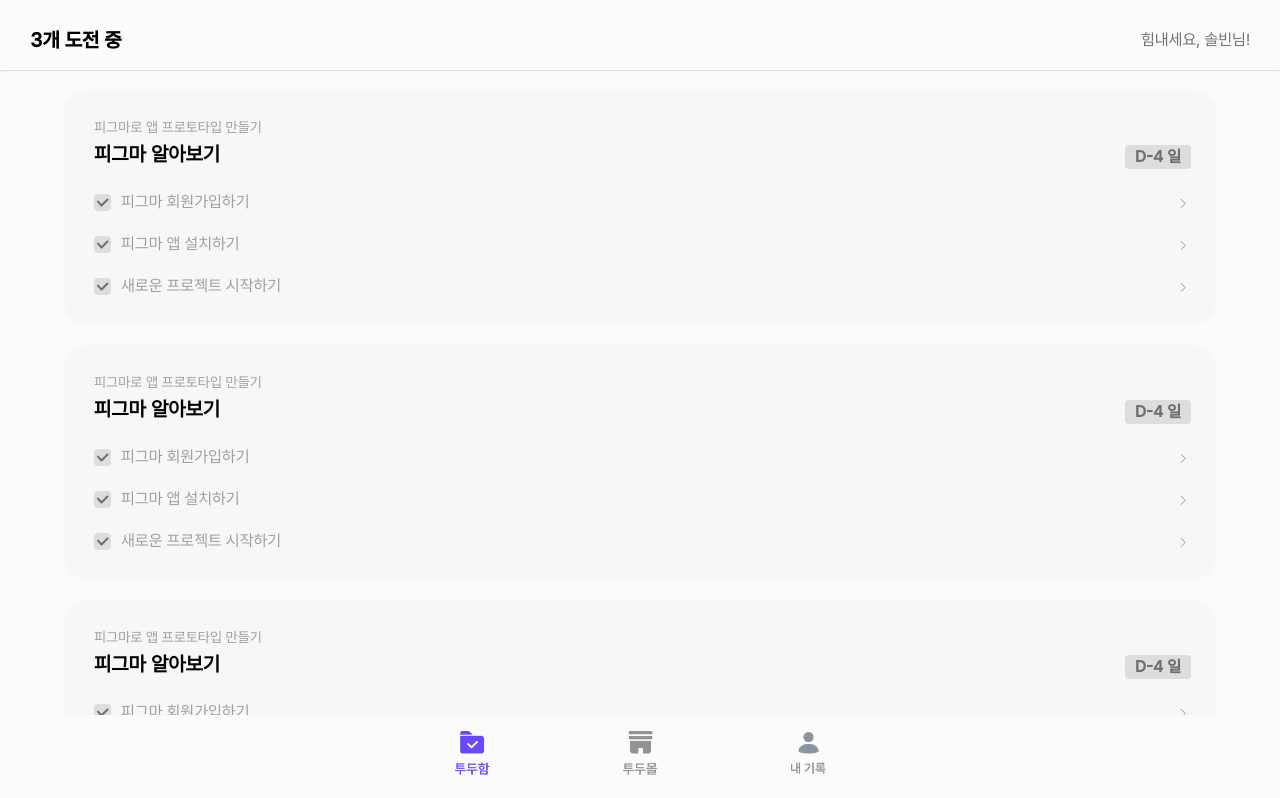
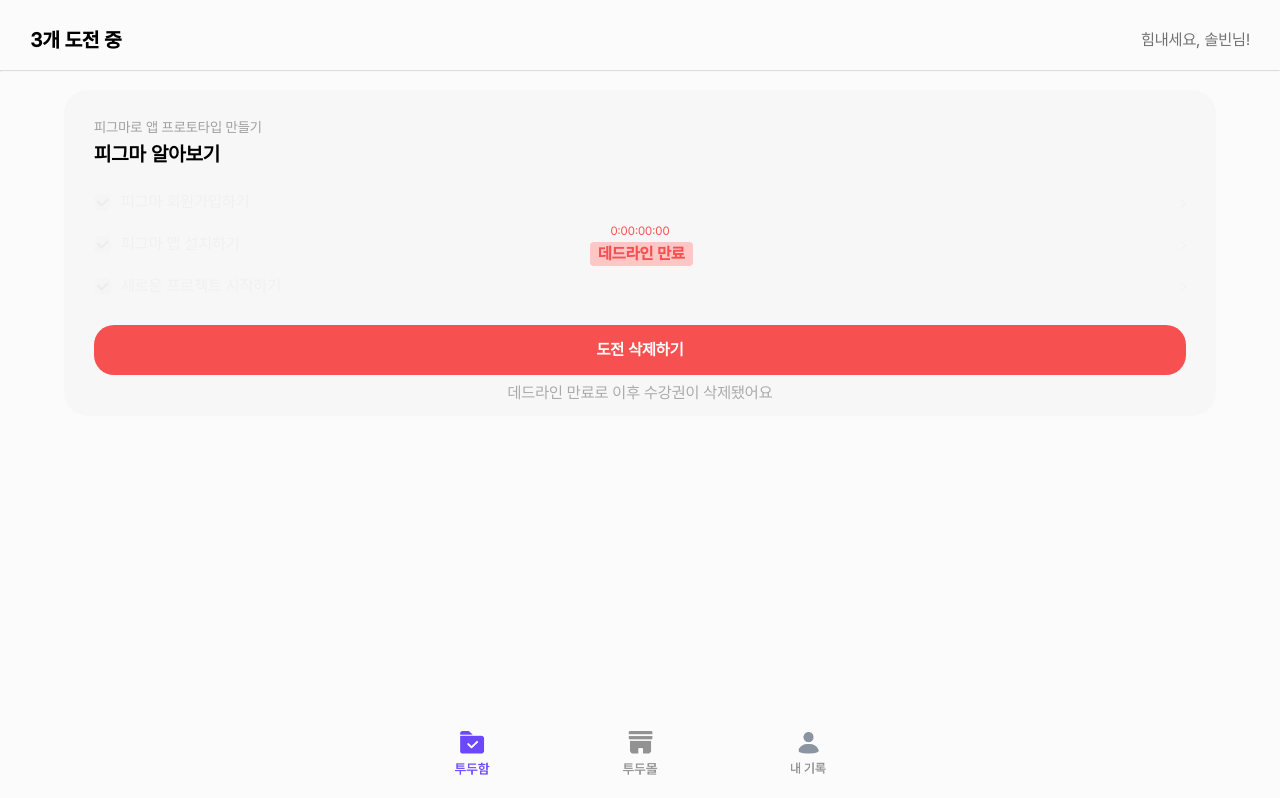
Before and after one commit to TodoMall/TodoMall_Client_Mobile, a React (Create React App) app: page /todobox in a window 1280 px wide. Shown: the top 798 px of the page. Built offline with nearby package versions, Linux system fonts and the light colour scheme.

Commit message:
style: todobox todo end style created

```diff
--- a/src/components/global/BottomNavBar.js
+++ b/src/components/global/BottomNavBar.js
@@ -91,6 +91,6 @@
   padding: 0px 12px 8px !important;
 `;
 
-const ToolTip = styled.div`
-  back
-`;
+// const ToolTip = styled.div`
+//   back
+// `;
--- a/src/components/main/TodoBox/TodoBoxCard.js
+++ b/src/components/main/TodoBox/TodoBoxCard.js
@@ -2,6 +2,8 @@
 import styled from "styled-components";
 
 const TodoBoxCard = () => {
+  let submit = false;
+  let end = true;
   return (
     <TodoBoxCardContainer>
       <TodoBoxCardHeader>
@@ -9,10 +11,22 @@
           피그마로 앱 프로토타입 만들기
         </TodoBoxCardHeaderTitle>
         <TodoBoxCardHeaderSession>피그마 알아보기</TodoBoxCardHeaderSession>
+        {submit ? (
+          <TodoBoxCardHeaderDDaySubmit>
+            <span>인증필요</span>
+            <TodoBoxCardHeaderDDayTextSubmit>
+              D-4 일
+            </TodoBoxCardHeaderDDayTextSubmit>
+          </TodoBoxCardHeaderDDaySubmit>
+        ) : end ? null : (
           <TodoBoxCardHeaderDDay>
             <TodoBoxCardHeaderDDayText>D-4 일</TodoBoxCardHeaderDDayText>
           </TodoBoxCardHeaderDDay>
+        )}
       </TodoBoxCardHeader>
+      {end ? (
+        <TodoBoxCardBodyEnded>
+          <Blurred>
             <TodoBoxCardBody>
               <TodoBoxCardTodo>
                 <TodoBoxCardTodoLeft>
@@ -31,11 +45,57 @@
               <TodoBoxCardTodo>
                 <TodoBoxCardTodoLeft>
                   <TodoBoxCardTodoCheckBox src="images/TodoBoxCheckBoxOn.svg" />
-            <TodoBoxCardTodoText>새로운 프로젝트 시작하기</TodoBoxCardTodoText>
+                  <TodoBoxCardTodoText>
+                    새로운 프로젝트 시작하기
+                  </TodoBoxCardTodoText>
                 </TodoBoxCardTodoLeft>
                 <TodoBoxCardTodoDetail src="images/todo_detail.svg" />
               </TodoBoxCardTodo>
             </TodoBoxCardBody>
+          </Blurred>
+          <BlurredCover>
+            <BlurredTime>0:00:00:00</BlurredTime>
+            <BlurredBox>데드라인 만료</BlurredBox>
+          </BlurredCover>
+        </TodoBoxCardBodyEnded>
+      ) : (
+        <TodoBoxCardBody>
+          <TodoBoxCardTodo>
+            <TodoBoxCardTodoLeft>
+              <TodoBoxCardTodoCheckBox src="images/TodoBoxCheckBoxOn.svg" />
+              <TodoBoxCardTodoText>피그마 회원가입하기</TodoBoxCardTodoText>
+            </TodoBoxCardTodoLeft>
+            <TodoBoxCardTodoDetail src="images/todo_detail.svg" />
+          </TodoBoxCardTodo>
+          <TodoBoxCardTodo>
+            <TodoBoxCardTodoLeft>
+              <TodoBoxCardTodoCheckBox src="images/TodoBoxCheckBoxOn.svg" />
+              <TodoBoxCardTodoText>피그마 앱 설치하기</TodoBoxCardTodoText>
+            </TodoBoxCardTodoLeft>
+            <TodoBoxCardTodoDetail src="images/todo_detail.svg" />
+          </TodoBoxCardTodo>
+          <TodoBoxCardTodo>
+            <TodoBoxCardTodoLeft>
+              <TodoBoxCardTodoCheckBox src="images/TodoBoxCheckBoxOn.svg" />
+              <TodoBoxCardTodoText>
+                새로운 프로젝트 시작하기
+              </TodoBoxCardTodoText>
+            </TodoBoxCardTodoLeft>
+            <TodoBoxCardTodoDetail src="images/todo_detail.svg" />
+          </TodoBoxCardTodo>
+        </TodoBoxCardBody>
+      )}
+
+      {submit ? (
+        <TodoBoxCardSubmitButton>세션 인증하러 가기</TodoBoxCardSubmitButton>
+      ) : end ? (
+        <>
+          <TodoBoxCardEndButton>도전 삭제하기</TodoBoxCardEndButton>
+          <TodoBoxCardEndText>
+            데드라인 만료로 이후 수강권이 삭제됐어요
+          </TodoBoxCardEndText>
+        </>
+      ) : null}
     </TodoBoxCardContainer>
   );
 };
@@ -83,6 +143,30 @@
   padding: 0 10px;
 `;
 
+const TodoBoxCardHeaderDDaySubmit = styled.div`
+  background: #e1dcfe;
+  border-radius: 4px;
+  position: absolute;
+  height: 24px;
+  right: 25px;
+  top: 55px;
+  display: flex;
+  align-items: center;
+  justify-content: center;
+  padding: 0 10px;
+
+  span {
+    position: absolute;
+    top: -20px;
+    font-family: "PretendardRegular";
+    font-style: normal;
+    font-weight: 500;
+    font-size: 12px;
+    line-height: 12px;
+    color: #6b47fd;
+  }
+`;
+
 const TodoBoxCardHeaderDDayText = styled.p`
   font-family: "PretendardMedium";
   font-style: normal;
@@ -90,6 +174,60 @@
   font-size: 16px;
   line-height: 16px;
   color: #707070;
+`;
+
+const TodoBoxCardHeaderDDayTextSubmit = styled.p`
+  font-family: "PretendardMedium";
+  color: #6b47fd;
+  font-style: normal;
+  font-weight: 800;
+  font-size: 16px;
+  line-height: 16px;
+`;
+
+const TodoBoxCardBodyEnded = styled.div`
+  width: 100%;
+`;
+
+const Blurred = styled.div`
+  opacity: 7%;
+`;
+
+const BlurredCover = styled.div`
+  position: absolute;
+  top: 130px;
+  left: 0;
+  right: 0;
+  margin-left: auto;
+  margin-right: auto;
+  width: 100px;
+  text-align: center;
+`;
+
+const BlurredTime = styled.p`
+  padding: 5px;
+  font-family: "PretendardRegular";
+  font-style: normal;
+  font-weight: 500;
+  font-size: 12px;
+  line-height: 12px;
+  color: #f65050;
+`;
+
+const BlurredBox = styled.div`
+  display: flex;
+  align-items: center;
+  justify-content: center;
+  width: 103px;
+  height: 24px;
+  background: #ffc6c6;
+  border-radius: 4px;
+  font-family: "PretendardMedium";
+  font-style: normal;
+  font-weight: 800;
+  font-size: 16px;
+  line-height: 16px;
+  color: #f65050;
 `;
 
 const TodoBoxCardBody = styled.div`
@@ -124,4 +262,51 @@
 
 const TodoBoxCardTodoDetail = styled.img``;
 
+const TodoBoxCardSubmitButton = styled.div`
+  height: 50px;
+  background: #6b47fd;
+  border: 1px solid #6b47fd;
+  border-radius: 20px;
+  display: flex;
+  flex-direction: row;
+  justify-content: center;
+  align-items: center;
+  font-family: "PretendardRegular";
+  font-style: normal;
+  font-weight: 600;
+  font-size: 16px;
+  line-height: 16px;
+  color: #ffffff;
+  margin-bottom: 20px;
+`;
+
+const TodoBoxCardEndButton = styled.div`
+  height: 50px;
+  background: #f65050;
+  /* border: 1px solid #d10b0b; */
+  border-radius: 20px;
+  display: flex;
+  flex-direction: row;
+  justify-content: center;
+  align-items: center;
+  font-family: "PretendardRegular";
+  font-style: normal;
+  font-weight: 600;
+  font-size: 16px;
+  line-height: 16px;
+  color: #ffffff;
+  margin-bottom: 10px;
+`;
+
+const TodoBoxCardEndText = styled.p`
+  font-family: "PretendardRegular";
+  font-style: normal;
+  font-weight: 500;
+  font-size: 16px;
+  line-height: 16px;
+  color: #a9a9a9;
+  text-align: center;
+  margin-bottom: 15px;
+`;
+
 export default TodoBoxCard;
--- a/src/components/main/TodoBox/TodoBoxContent.js
+++ b/src/components/main/TodoBox/TodoBoxContent.js
@@ -6,10 +6,10 @@
   return (
     <TodoBoxContentContainer>
       <TodoBoxCard />
+      {/* <TodoBoxCard />
       <TodoBoxCard />
       <TodoBoxCard />
-      <TodoBoxCard />
-      <TodoBoxCard />
+      <TodoBoxCard /> */}
     </TodoBoxContentContainer>
   );
 };
```
Lines whose indentation alone changed are shown as unchanged.
